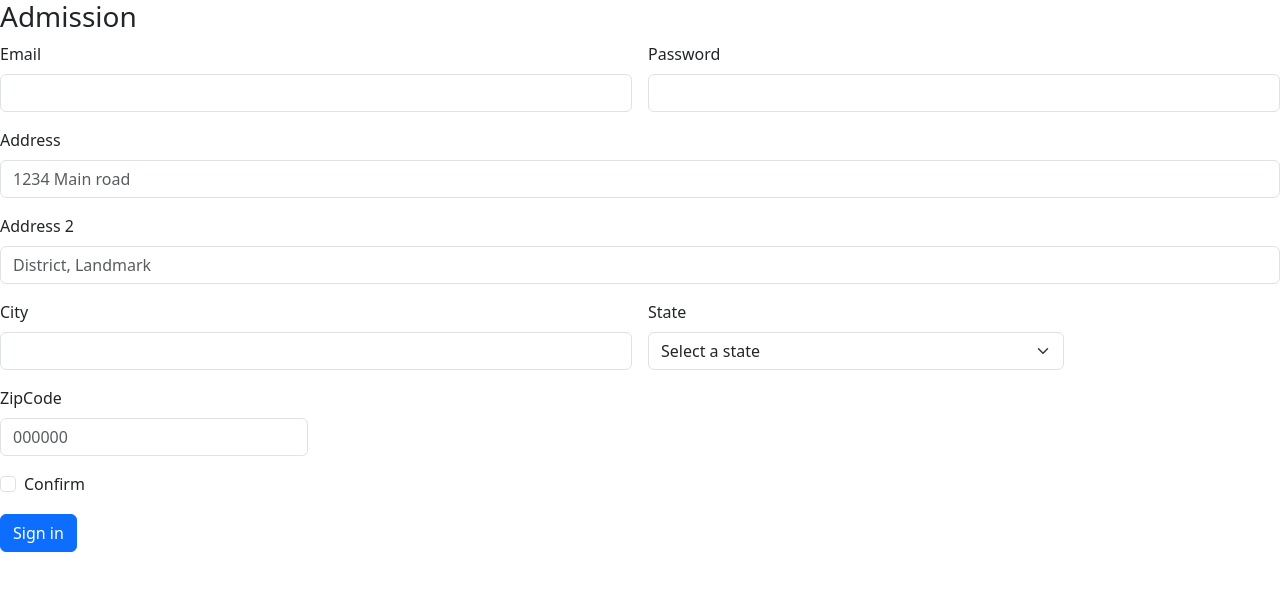
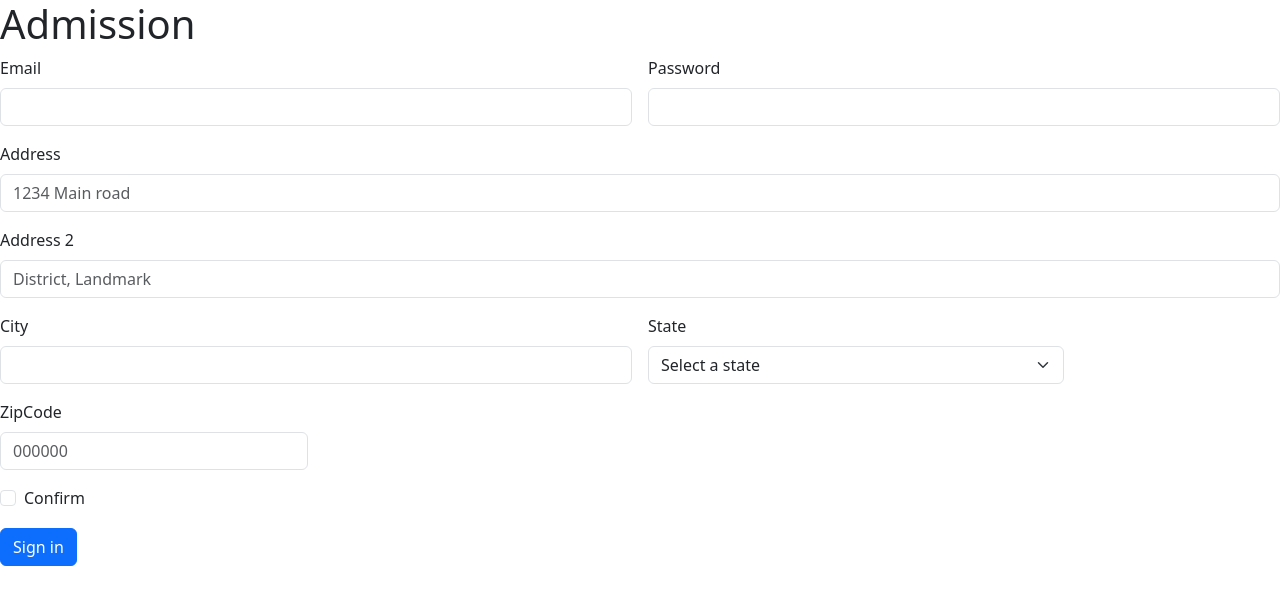
Before and after one commit to tanazzamuskan/bootstrap, a plain HTML site: page admission.html in a window 1280 px wide. Drawn offline with nearby package versions, Linux system fonts and the light colour scheme.

Commit message:
Update admission.html

```diff
--- a/admission.html
+++ b/admission.html
@@ -5,9 +5,10 @@
         <meta name="viewport" content="width=device-width, initial-scale=1">
         <title>Admission Page</title>
         <link href="https://cdn.jsdelivr.net/npm/bootstrap@5.3.3/dist/css/bootstrap.min.css" rel="stylesheet" integrity="sha384-QWTKZyjpPEjISv5WaRU9OFeRpok6YctnYmDr5pNlyT2bRjXh0JMhjY6hW+ALEwIH" crossorigin="anonymous">
+        <link href="style.css" rel="stylesheet">
     </head>
-    <body>
-        <h3>Admission</h3>
+    <body class="body">
+        <h1>Admission</h1>
         <form class="row g-3">
             <div class="col-md-6">
                 <label for="inputEmail4" class="form-label">Email</label>
```
